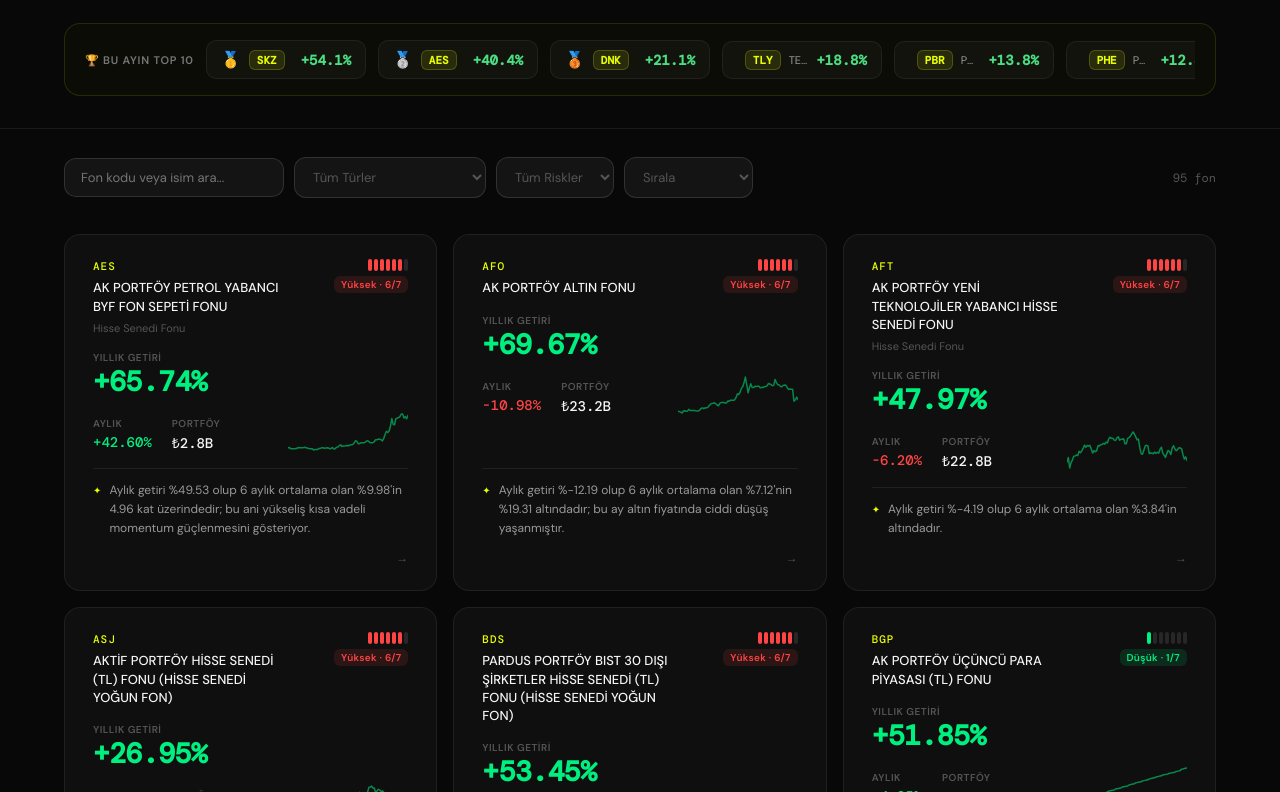
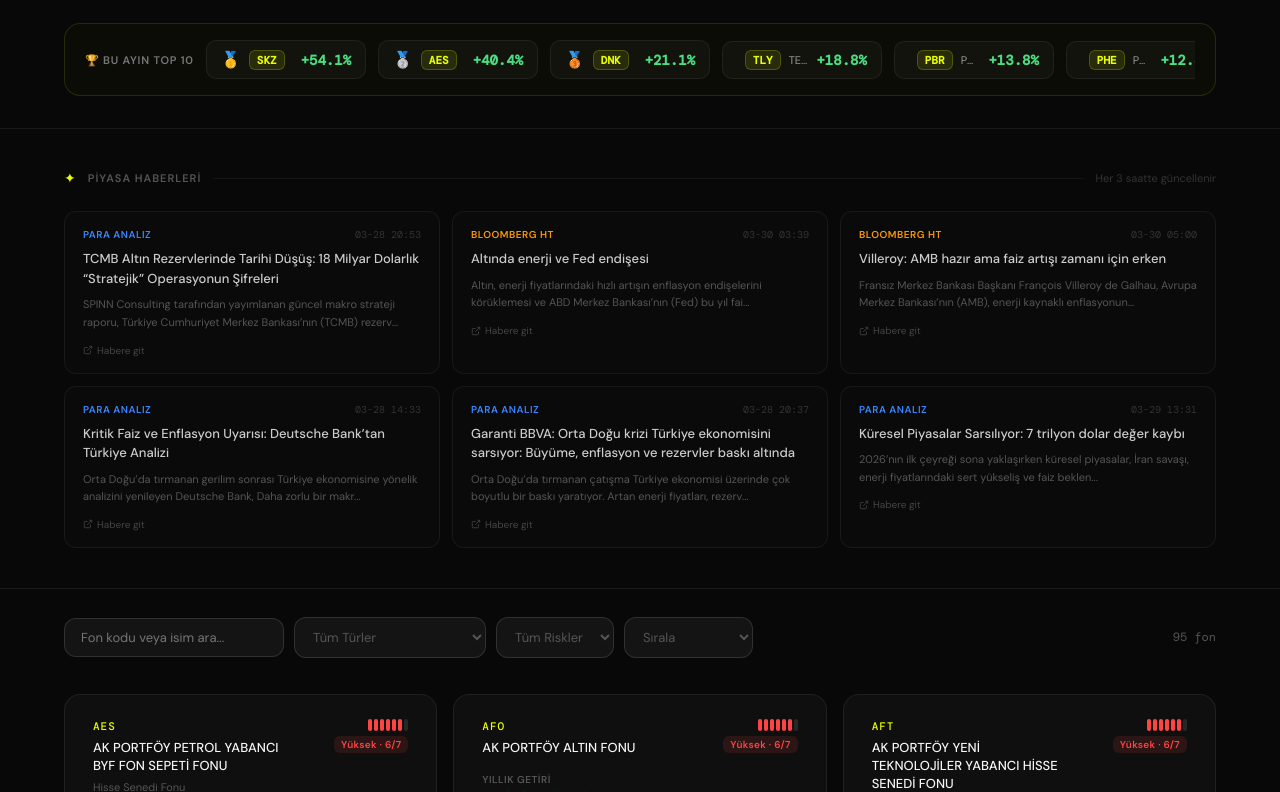
Before and after one commit to novmber/fonar-web, a Next.js app: page / in a window 1280 px wide. Shown: the part 568-1360 px from the top of the page. Built offline with nearby package versions, Linux system fonts and the light colour scheme.

Commit message:
ui: haberler fon listesinin üstüne taşındı

```diff
--- a/app/page.tsx
+++ b/app/page.tsx
@@ -257,6 +257,11 @@
 
       <div style={{ height: 1, background: 'var(--border)' }} />
 
+      {/* HABERLER */}
+      <div style={{ borderBottom: '1px solid var(--border)' }}>
+        <NewsSection />
+      </div>
+
       {/* FİLTRELEME */}
       <section className="filter-section" style={{ padding: '28px 5% 16px', maxWidth: 1400, margin: '0 auto' }}>
         <div className="filter-bar" style={{ display: 'flex', gap: 10, flexWrap: 'wrap', alignItems: 'center' }}>
@@ -387,11 +392,6 @@
           Geçmiş performans gelecekteki getirilerin garantisi değildir.
         </p>
       </footer>
-      {/* HABERLER */}
-      <div style={{ borderTop: '1px solid var(--border)' }}>
-        <NewsSection />
-      </div>
-
       {/* FOOTER */}
       <footer style={{ borderTop: '1px solid var(--border)', marginTop: 80, padding: '32px 40px' }}>
         <div style={{ maxWidth: 1400, margin: '0 auto', padding: '0 5%', display: 'flex', alignItems: 'center', justifyContent: 'space-between', flexWrap: 'wrap', gap: 16 }}>
```
